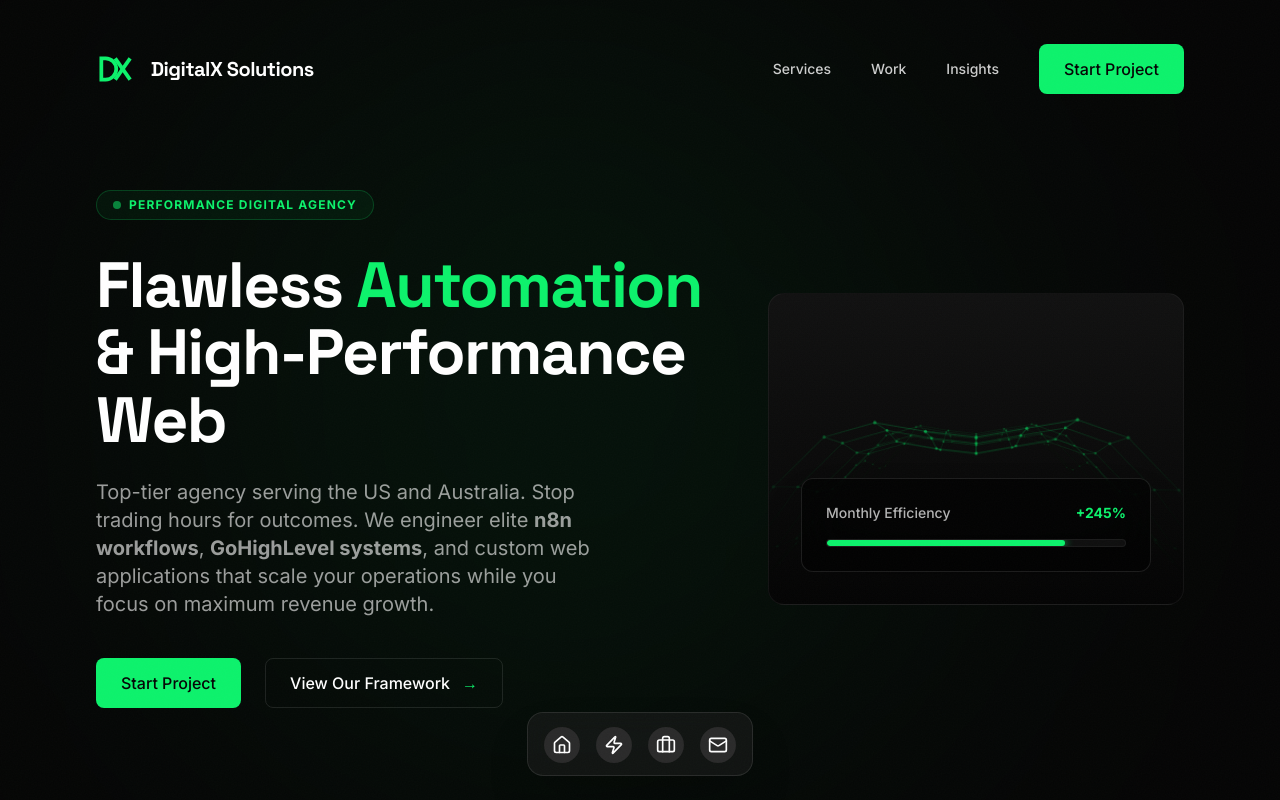
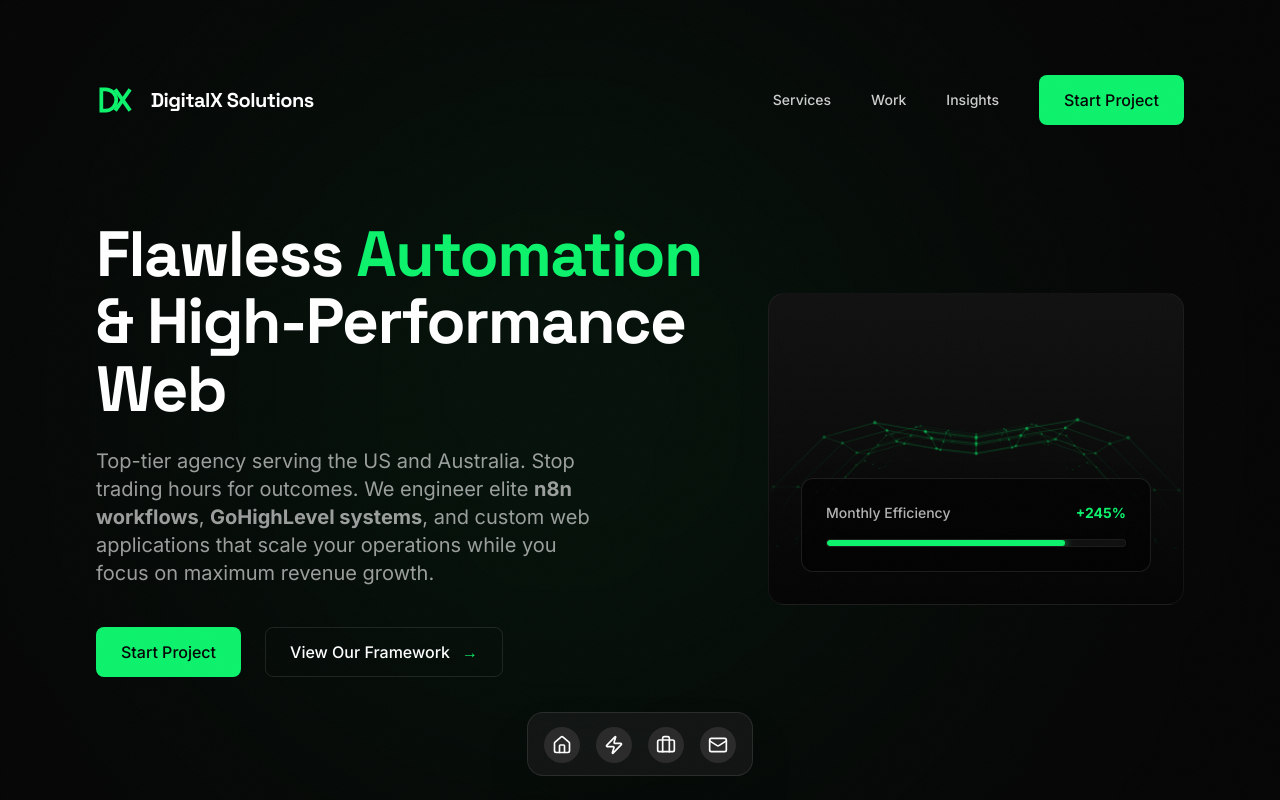
Before and after one commit to ahsan-arch/digitalx-solutions, a Next.js app: page / in a window 1280 px wide. Shown: the top 800 px of the page. Built offline with nearby package versions, Linux system fonts and the light colour scheme.

Commit message:
Remove Performance Digital Agency pill bubble

```diff
--- a/src/components/sections/hero-section.tsx
+++ b/src/components/sections/hero-section.tsx
@@ -37,18 +37,6 @@ export function HeroSection() {
           {/* Left Column: Content */}
           <div className="lg:col-span-7 flex flex-col items-start">
 
-            {/* Pill Indicator */}
-            <motion.div
-              initial={{ opacity: 0, y: 20 }}
-              animate={{ opacity: 1, y: 0 }}
-              transition={{ duration: 0.6 }}
-              className="inline-flex items-center gap-2 px-4 py-1.5 rounded-full border border-neon/20 bg-neon/5 mb-8"
-            >
-              <div className="w-2 h-2 rounded-full bg-neon animate-pulse" />
-              <span className="font-bold text-neon tracking-widest text-xs uppercase">
-                Performance Digital Agency
-              </span>
-            </motion.div>
 
             {/* Massive Headline */}
             <motion.h1
```
